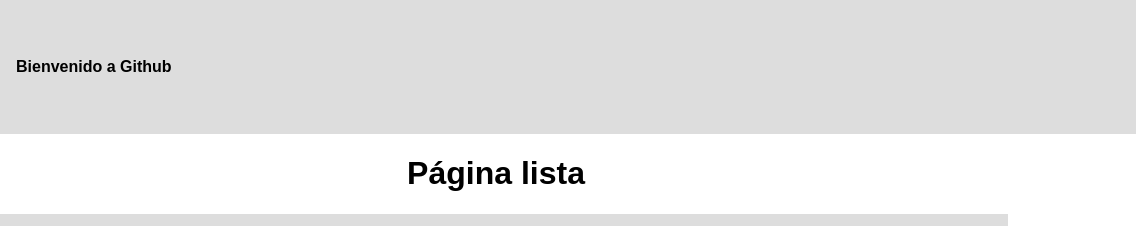
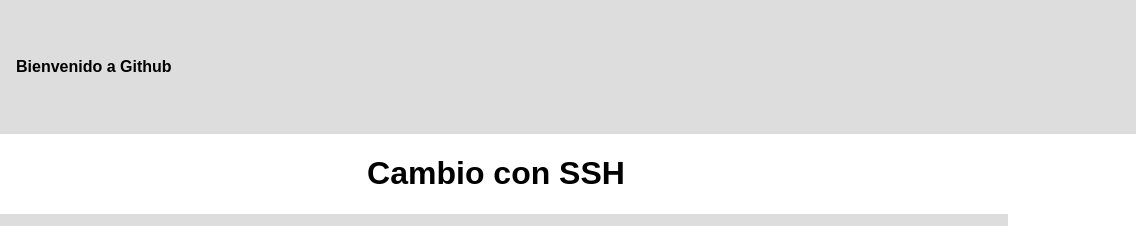
Before and after one commit to ErickOwo/Practica-de-Git, a plain HTML site: page index.html in a window 1280 px wide. Shown: the top 226 px of the page, 144-1280 px from the left. Drawn offline with Linux system fonts and the light colour scheme.

Commit message:
Cambio con SSH

```diff
--- a/index.html
+++ b/index.html
@@ -14,7 +14,7 @@
         </div>
         <span>Bienvenido a Github</span>
     </header>
-    <H1>Página lista</H1>
+    <H1>Cambio con SSH</H1>
     <div class="container">
         <div class="caja caja-1">Caja 1</div>
         <div class="caja caja-2">Caja 2</div>
```
